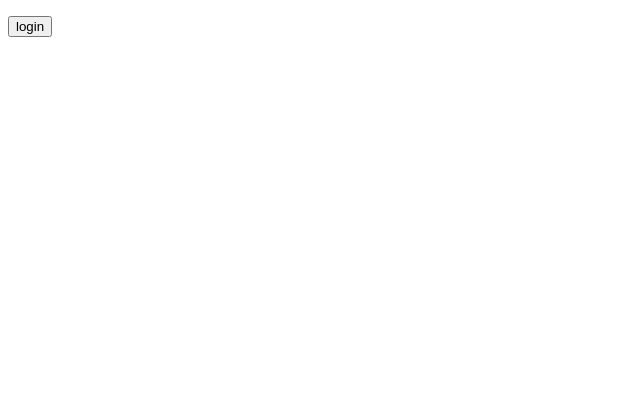
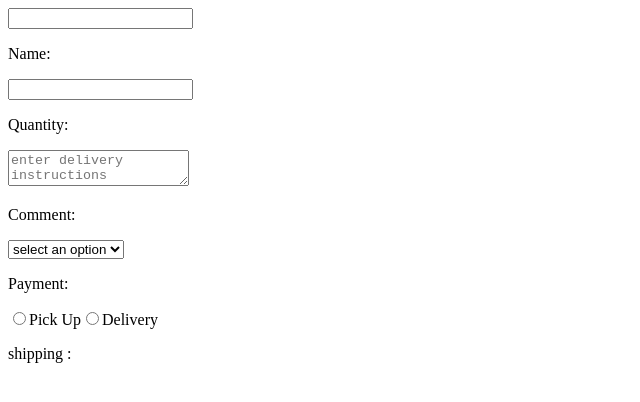
Before and after one commit to shehinthoombil/React-Study-Practice, a React (Create React App) app: page / in a window 1280 px wide. Shown: the top 402 px of the page, without its empty margins (0-640 px from the left). Built offline with nearby package versions, Linux system fonts and the light colour scheme.

Commit message:
OnChange event handler,input,textarea,select,radio

```diff
--- a/package.json
+++ b/package.json
@@ -7,8 +7,11 @@
     "@testing-library/jest-dom": "^5.17.0",
     "@testing-library/react": "^13.4.0",
     "@testing-library/user-event": "^13.5.0",
+    "firebase": "^10.12.2",
     "react": "^18.3.1",
     "react-dom": "^18.3.1",
+    "react-router": "^6.24.0",
+    "react-router-dom": "^6.24.0",
     "react-scripts": "5.0.1",
     "web-vitals": "^2.1.4"
   },
--- a/src/App.jsx
+++ b/src/App.jsx
@@ -1,11 +1,12 @@
-import NewComponent from "./NewComponent";
-
+// import NewComponent from "./NewComponent";
+// import MyComponent from "./MyComponent";
+import OnChange from "./OnChange";
 
 function App() {
 
    return (
       <>
-      <NewComponent/>
+     <OnChange/>
       </>
    )
 }
--- a/src/NewComponent.jsx
+++ b/src/NewComponent.jsx
@@ -1,23 +1,20 @@
-import React, { useState } from 'react'
+import React,{useState} from 'react'
 
 function NewComponent() {
-    const [user,setUser] = useState('')
-    const [loggedIn,setLoggedIn] = useState(false)
-    const handleClick = () => {
-      if (!loggedIn) {
-        setUser('welcome user');
-      } else {
-        setUser('');
-      }
-      setLoggedIn(!loggedIn);
-    };
+  const [data,setData] = useState('')
 
 
+  const handletext = ()=>{
+    setData(data)
+  }
 
   return (
     <div>
-        <p>{user}</p>
-        <button onClick={handleClick} >{loggedIn ? "logout":"login"} </button>
+      <h1>hlo {user}</h1>
+      <input type="text" value={data} />
+      <input type2="text"  value ={da}/>
+
+      <button onClick={handletext}> submit</button>
     </div>
   )
 }
--- /dev/null
+++ b/src/OnChange.jsx
@@ -0,0 +1,73 @@
+import React, { useState } from 'react'
+
+
+function OnChange() {
+
+  const [name, setName] = useState("")
+  const [quantity, setQuantity] = useState('')
+  const [comment, setComment] = useState('')
+  const [payment, setPayment] = useState('')
+  const [shipping, setShipping] = useState('')
+
+
+
+
+  function handleNameChanges(event) {
+    setName(event.target.value);
+  }
+
+  function handleQuantityChanges(event) {
+    setQuantity(event.target.value);
+  }
+
+  function handleCommentChanges(event) {
+    setComment(event.target.value)
+  }
+
+  function handlePaymentChanges(event) {
+    setPayment(event.target.value)
+  }
+
+  function handleShippingChanges(event) {
+    setShipping(event.target.value)
+  }
+
+  return (
+    <div>
+      <input value={name} onChange={handleNameChanges} />
+      <p>Name:{name}</p>
+
+      <input value={name} onChange={handleQuantityChanges} type='number' />
+      <p>Quantity: {quantity}</p>
+
+      <textarea value={comment} onChange={handleCommentChanges}
+        placeholder="enter delivery instructions"></textarea>
+      <p>Comment:{comment}</p>
+
+      <select value={payment} onChange={handlePaymentChanges}>
+        <option> select an option</option>
+        <option value="visa">visa</option>
+        <option value="mastercard">mastercard</option>
+        <option value="rupay">rupay</option>
+      </select>
+      <p>Payment:{payment}</p>
+
+      <label >
+        <input type="radio" value="Pick Up"
+          checked={shipping === "Pick Up"}
+          onChange={handleShippingChanges} />
+        Pick Up
+      </label>
+      <label >
+        <input type="radio" value="Delivery"
+          checked={shipping === "Delivery"}
+          onChange={handleShippingChanges} />
+        Delivery
+      </label>
+      <p>shipping :{shipping}</p>
+
+    </div>
+  )
+}
+
+export default OnChange
```
Also changed, not shown: src/Firebase/config.jsx (added, +16 -0 lines), src/index.js (line endings or trailing spaces), 1 other file (tests, documents, lock files or other folders).
